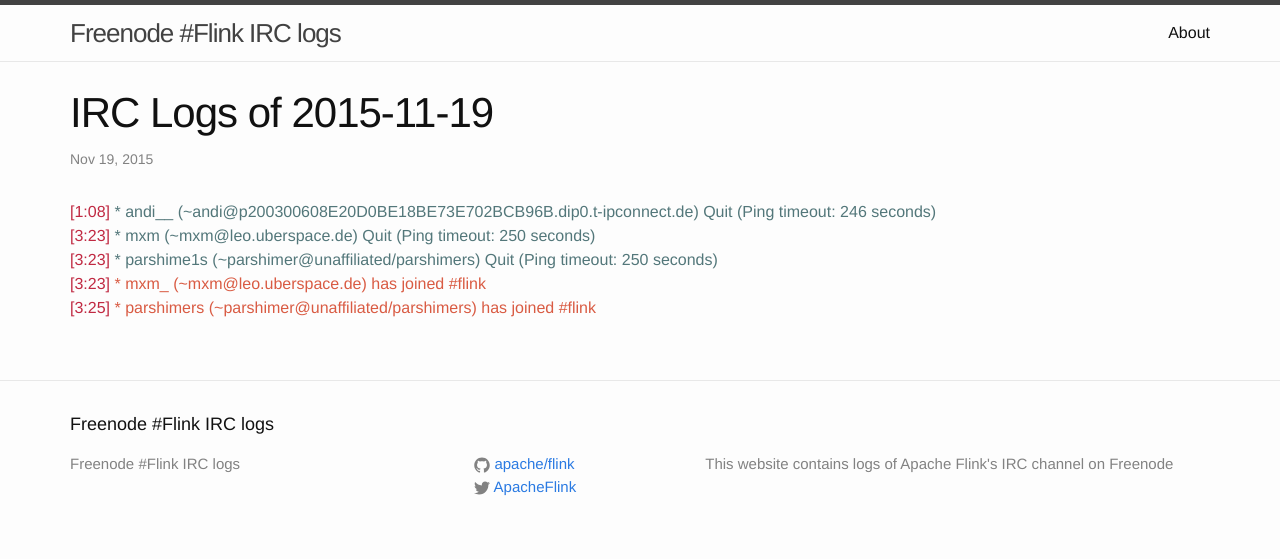
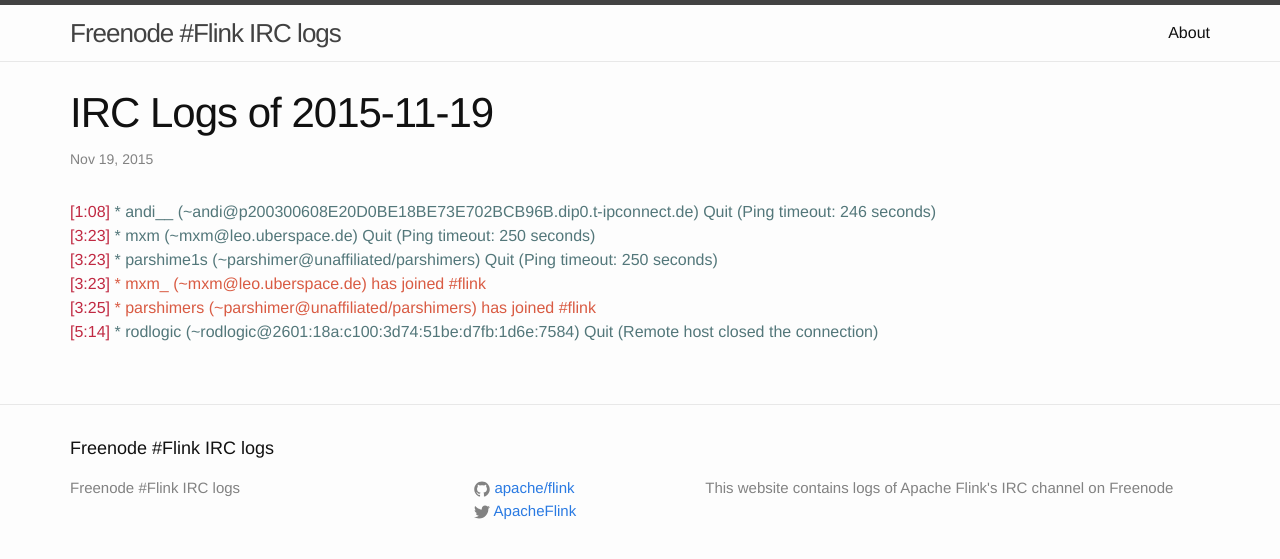
Before and after one commit to flink-irc-logs/flink-irc-logs.github.io, a Jekyll site: the page built from _posts/2015-11-19-logs.markdown, in a window 1280 px wide. Shown: the top 559 px of the page. Built offline with Jekyll 4.4.1, drawn with Linux system fonts in a browser that asks for light colours.

Commit message:
Update of the logs on Thu Nov 19 06:22:31 CET 2015

```diff
--- a/_posts/2015-11-19-logs.markdown
+++ b/_posts/2015-11-19-logs.markdown
@@ -9,3 +9,4 @@
 <span class="irc-date">[3:23]</span> <span class="irc-navy">* parshime1s (~parshimer@unaffiliated/parshimers) Quit (Ping timeout: 250 seconds)</span><br />
 <span class="irc-date">[3:23]</span> <span class="irc-green">* mxm_ (~mxm@leo.uberspace.de) has joined #flink</span><br />
 <span class="irc-date">[3:25]</span> <span class="irc-green">* parshimers (~parshimer@unaffiliated/parshimers) has joined #flink</span><br />
+<span class="irc-date">[5:14]</span> <span class="irc-navy">* rodlogic (~rodlogic@2601:18a:c100:3d74:51be:d7fb:1d6e:7584) Quit (Remote host closed the connection)</span><br />
```
